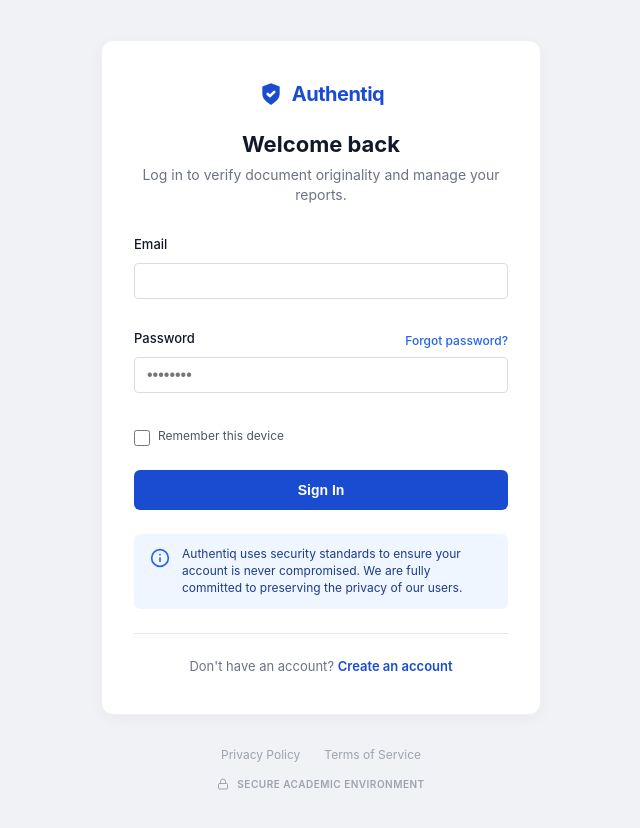
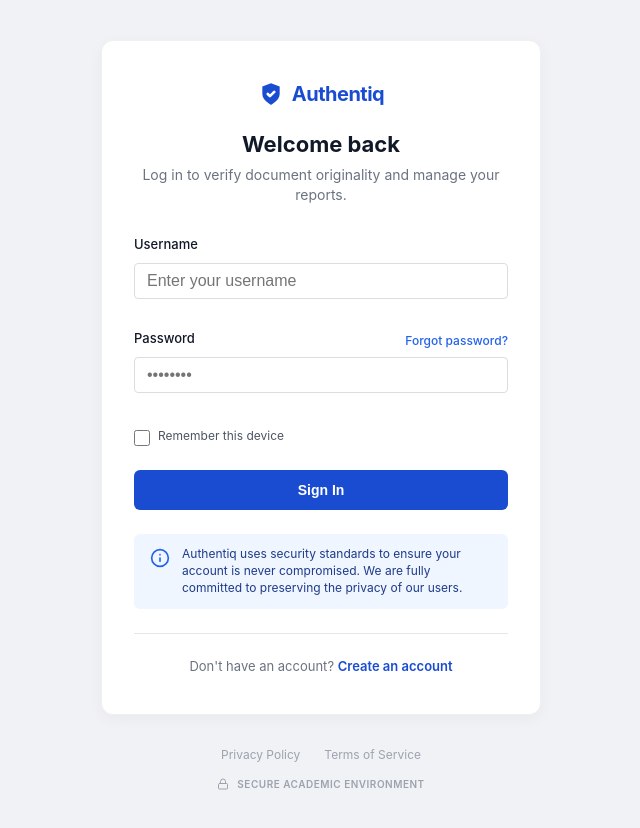
Before and after one commit to Khatry-With-A-Y/plagiarism-detector-authentiq, a React (Create React App) app in the folder frontend/: page /login in a window 1280 px wide. Shown: the whole page, without its empty margins (319-959 px from the left). Built offline with nearby package versions, Linux system fonts and the light colour scheme; no server answers; the HTML template or start-up script is replaced by a standard one.

Commit message:
Fix login page to use correct API endpoint

```diff
--- a/frontend/src/pages/Login.jsx
+++ b/frontend/src/pages/Login.jsx
@@ -1,8 +1,31 @@
-import React from "react";
-import { Link } from "react-router-dom";
+import React, { useState } from "react";
+import { Link, useNavigate } from "react-router-dom";
+import useAuth from "../hooks/useAuth";
 import "./auth.css";
 
 function Login() {
+  const navigate = useNavigate();
+  const { login } = useAuth();
+  const [username, setUsername] = useState("");
+  const [password, setPassword] = useState("");
+  const [error, setError] = useState(null);
+  const [loading, setLoading] = useState(false);
+
+  const handleSubmit = async (e) => {
+    e.preventDefault();
+    setError(null);
+    setLoading(true);
+
+    try {
+      await login(username, password);
+      navigate("/dashboard");
+    } catch (err) {
+      setError(err.response?.data?.error || "Login failed. Please check your credentials.");
+    } finally {
+      setLoading(false);
+    }
+  };
+
   return (
     <div className="auth-page">
       <div className="auth-card-wrapper">
@@ -18,11 +41,20 @@ function Login() {
           <p>Log in to verify document originality and manage your reports.</p>
         </div>
 
-        <form className="auth-form" onSubmit={(e) => e.preventDefault()}>
+        <form className="auth-form" onSubmit={handleSubmit}>
+          {error && <div className="form-error">{error}</div>}
           <div className="form-group">
-            <label className="form-label">Email</label>
+            <label className="form-label">Username</label>
             <div className="input-wrapper">
-              <input type="email" className="auth-input-field" />
+              <input
+                type="text"
+                className="auth-input-field"
+                value={username}
+                onChange={(e) => setUsername(e.target.value)}
+                placeholder="Enter your username"
+                autoComplete="username"
+                required
+              />
             </div>
           </div>
 
@@ -32,7 +64,15 @@ function Login() {
               <a href="#" className="forgot-link">Forgot password?</a>
             </div>
             <div className="input-wrapper">
-              <input type="password" placeholder="••••••••" className="auth-input-field" />
+              <input
+                type="password"
+                placeholder="••••••••"
+                className="auth-input-field"
+                value={password}
+                onChange={(e) => setPassword(e.target.value)}
+                autoComplete="current-password"
+                required
+              />
             </div>
           </div>
 
@@ -43,7 +83,9 @@ function Login() {
             </label>
           </div>
 
-          <button className="auth-submit-btn">Sign In</button>
+          <button className="auth-submit-btn" type="submit" disabled={loading}>
+            {loading ? "Signing in..." : "Sign In"}
+          </button>
 
           <div className="info-box">
             <svg viewBox="0 0 24 24" fill="none" stroke="currentColor" strokeWidth="2" strokeLinecap="round" strokeLinejoin="round">
```
